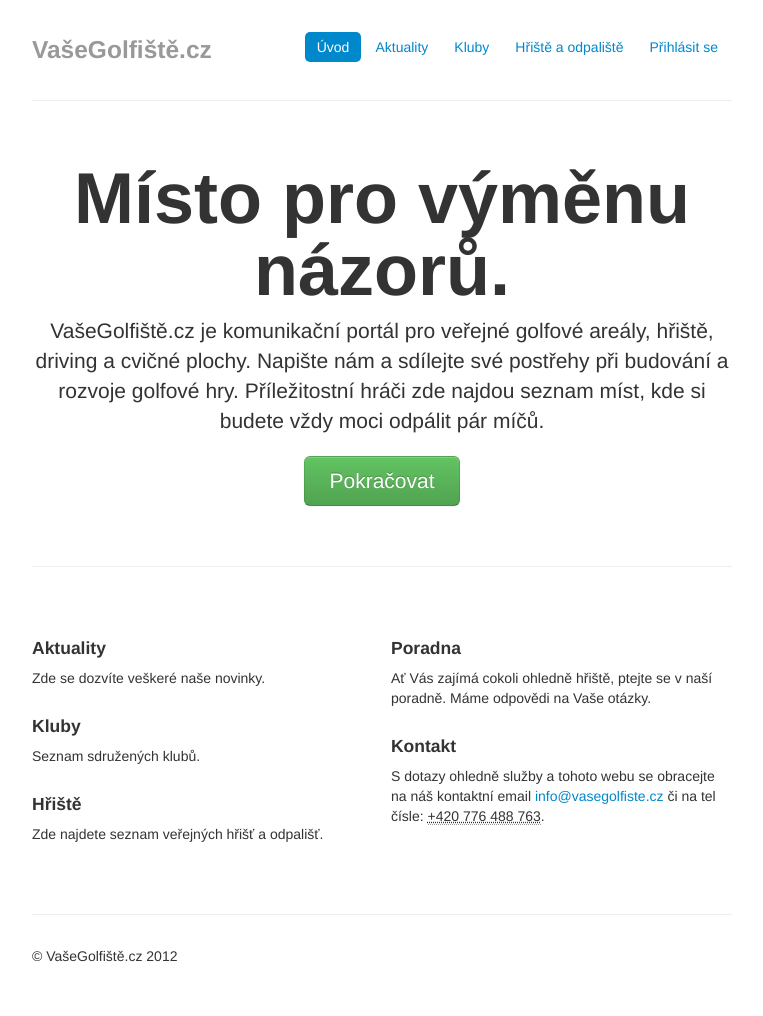
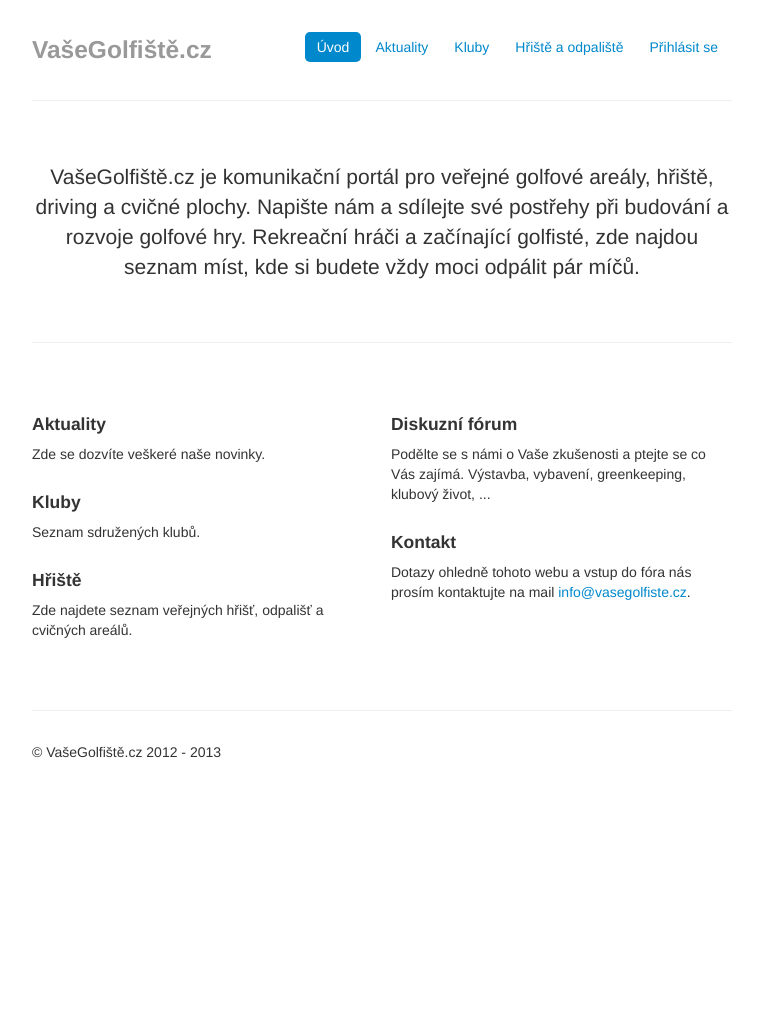
Before and after one commit to stereoit/VaseGolfiste.cz, a Django app: page / in a window 1280 px wide. Shown: the whole page, without its empty margins (258-1021 px from the left). After the commit the page ends 758 px from the top, so only its background shows below. Run offline with Django 3.2, Linux system fonts and the light colour scheme; parts of the project's set-up code (start-up, migrations or seed data) failed here and were passed over; some libraries are stand-ins or nearby versions.

Commit message:
Opraveny texty dle Martyho 3.1.2013

```diff
--- a/src/vasegolfiste/templates/base-narrow.html
+++ b/src/vasegolfiste/templates/base-narrow.html
@@ -115,7 +115,7 @@
 	{% endblock %}
 
       <div class="footer">
-        <p>&copy; VašeGolfiště.cz 2012</p>
+        <p>&copy; VašeGolfiště.cz 2012 - 2013</p>
       </div>
 
     </div> <!-- /container -->
--- a/src/vasegolfiste/templates/index-narrow.html
+++ b/src/vasegolfiste/templates/index-narrow.html
@@ -1,9 +1,14 @@
 {% extends "base-narrow.html" %}
 		{% block main-content %}
       <div class="jumbotron">
+        <!--
         <h1>Místo pro výměnu názorů.</h1>
-        <p class="lead">VašeGolfiště.cz je komunikační portál pro veřejné golfové areály, hřiště, driving a cvičné plochy. Napište nám a sdílejte své postřehy při budování a rozvoje golfové hry. Příležitostní hráči zde najdou seznam míst, kde si budete vždy moci odpálit pár míčů.</p>
-        <a class="btn btn-large btn-success" href="#">Pokračovat</a>
+				-->
+				<p class="lead">VašeGolfiště.cz je komunikační portál pro veřejné golfové areály, hřiště, driving a cvičné plochy. Napište nám a sdílejte své postřehy při budování a rozvoje golfové hry. Rekreační hráči a začínající golfisté, zde najdou seznam míst, kde si budete vždy moci odpálit pár míčů.
+				</p>
+        <!--
+				<a class="btn btn-large btn-success" href="#">Pokračovat</a>
+				-->
       </div>
 
       <hr>
@@ -17,15 +22,15 @@
           <p>Seznam sdružených klubů.</p>
 
           <h4>Hřiště</h4>
-          <p>Zde najdete seznam veřejných hřišť a odpališť.</p>
+          <p>Zde najdete seznam veřejných hřišť, odpališť a cvičných areálů.</p>
         </div>
 
         <div class="span6">
-          <h4>Poradna</h4>
-          <p>Ať Vás zajímá cokoli ohledně hřiště, ptejte se v naší poradně. Máme odpovědi na Vaše otázky.</p>
+          <h4>Diskuzní fórum</h4>
+          <p>Podělte se s námi o Vaše zkušenosti a ptejte se co Vás zajímá. Výstavba, vybavení, greenkeeping, klubový život, ... </p>
 
           <h4>Kontakt</h4>
-						<p>S dotazy ohledně služby a tohoto webu se obracejte na náš kontaktní email <a href="mailto:info@vasegolfiste.cz">info@vasegolfiste.cz</a> či na tel čísle: <abbr title="mobilní telefon">+420 776 488 763</abbr>.</p>
+						<p>Dotazy ohledně tohoto webu a vstup do fóra nás prosím kontaktujte na mail <a href="mailto:info@vasegolfiste.cz">info@vasegolfiste.cz</a>.</p>
 
         </div>
       </div>
```
